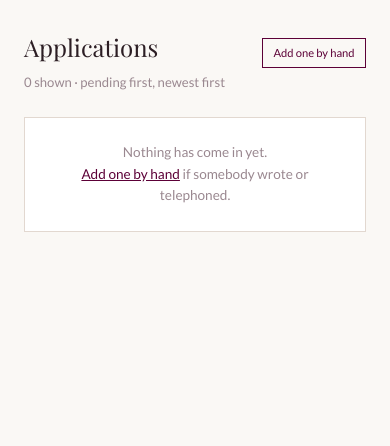
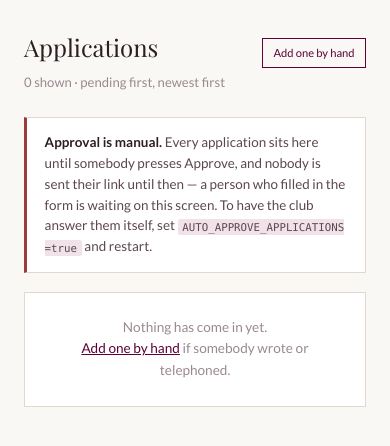
Before and after one commit to pel-matiasvaldivia/warmspringscellars, a FastAPI app: template api/app/templates/admin/applications.html in a window 390 px wide. Shown: the part 132-578 px from the top of the page. Run offline with FastAPI, Linux system fonts and the light colour scheme; the template is opened without the code that fills it, so the values that code supplies are empty.

Commit message:
Approve by default, and say on the screen which way it is running
Cecilia is still opening applications to approve them. She was told
twice that it had been made automatic, and twice it was not, because
AUTO_APPROVE_APPLICATIONS lives in a file nobody reads and its absence
says nothing anywhere.

So two changes, and the second is the one that matters.

AUTOMATIC IS NOW THE DEFAULT. It used to be off unless somebody turned
it on, on the reasoning that letting strangers through the door is the
winery's decision and not a default. The winery made that decision. A
default that has to be discovered in order to get the behaviour everyone
has already agreed on is not a safe default, it is a trap. Setting it to
false still puts a person back in the loop, and the tests pin the
setting rather than inherit it, so both paths stay covered.

THE APPLICATIONS SCREEN SAYS WHICH WAY IT IS RUNNING, at the top, before
the table. Green: approval is automatic, you do not need to open these,
and the N still marked pending came in before it was switched on. Red:
every application is sitting here waiting for you and the member has had
nothing. Either way nobody has to ask somebody else what the server is
doing, which is how this went wrong twice.

AND WHAT EACH LETTER BROUGHT IN. The campaigns screen said the numbers
belonged to the mailing platform, which is true of opens and bounces and
not true of the only number the winery actually cares about: who joined.
Every wave's link carries its own src and the form keeps it on the
application, so the screen now groups applicants by the letter they came
through and names them -- with where each one stopped. Somebody with an
offer still open is counted apart, because they are a telephone call
worth making and a bare total is not.

Seeded against a copy of the winery's own shape -- eleven applications,
two members, four offers opened and five never opened -- and both
screens read correctly.

Co-Authored-By: Claude Opus 5 <noreply@anthropic.com>
Claude-Session: https://claude.ai/code/session_01HwT4o5Vs1iJad4Lv1SJiC3

```diff
--- a/api/app/campaign.py
+++ b/api/app/campaign.py
@@ -29,6 +29,7 @@ it is uploaded. Nothing in this module sends anything.
 
 from __future__ import annotations
 
+import re
 import sqlite3
 
 from .db import now
@@ -113,3 +114,67 @@ def by_source(con: sqlite3.Connection) -> list[sqlite3.Row]:
     return con.execute(
         "SELECT source, COUNT(*) AS how_many FROM email_suppression "
         "GROUP BY source ORDER BY how_many DESC").fetchall()
+
+
+# ── what each wave actually brought in ───────────────────────────────────
+# The platform counts who opened a letter. Only the club knows who joined
+# because of it, and it knows because every wave's link carries its own
+# `src`, which the form stores on the application's referral.
+
+# The referral holds either the campaign tag alone, or the answer somebody
+# chose from the dropdown and then the tag: "Deerfield Ranch Winery ·
+# wave-4-six-bottle-a". The tag is always last, because that is where the
+# form appends it.
+_WAVE = re.compile(r"(?:^|·\s*)(wave-[a-z0-9-]+)\s*$")
+
+
+def wave_of(referral: str | None) -> str:
+    match = _WAVE.search((referral or "").strip())
+    return match.group(1) if match else ""
+
+
+def what_each_wave_brought(con: sqlite3.Connection) -> list[dict]:
+    """Every applicant, grouped by the wave whose link they arrived through.
+
+    One row per person rather than a count, because "how many" is the
+    question the winery asks first and "who, and where did they stop" is the
+    one it asks immediately afterwards — and the second one is what somebody
+    can act on. A person with an offer they never opened is a telephone call
+    worth making; a bare number is not.
+
+    People who came without a campaign link are kept, under a heading of
+    their own. They are not noise: they are the word of mouth.
+    """
+    rows = con.execute(
+        "SELECT a.id, a.created_at, a.first_name, a.last_name, a.email,"
+        " a.city, a.state, a.referral, a.status AS application_status,"
+        " o.status AS offer_status, o.expires_at,"
+        " m.status AS membership_status,"
+        # What they settled on if they joined, and what they asked for if
+        # they did not — the second is the more useful of the two when the
+        # point of the row is to telephone somebody.
+        " COALESCE(m.tier_key, a.tier_interest) AS tier_key"
+        " FROM application a"
+        " LEFT JOIN offer o ON o.application_id = a.id"
+        " LEFT JOIN membership m ON m.application_id = a.id"
+        " ORDER BY a.created_at"
+    ).fetchall()
+
+    groups: dict[str, dict] = {}
+    for row in rows:
+        key = wave_of(row["referral"])
+        group = groups.setdefault(key, {"source": key, "people": [],
+                                        "members": 0, "waiting": 0})
+        group["people"].append(row)
+        if row["membership_status"] == "active":
+            group["members"] += 1
+        elif row["offer_status"] in ("sent", "opened"):
+            # Still reachable: an offer that is open is somebody the winery
+            # can still close, and that is the whole point of listing them.
+            group["waiting"] += 1
+
+    # Waves in their own order, and the people who came by another road last.
+    def order(group: dict) -> tuple:
+        return (group["source"] == "", group["source"])
+
+    return sorted(groups.values(), key=order)
--- a/api/app/main.py
+++ b/api/app/main.py
@@ -655,7 +655,13 @@ def admin_applications(request: Request, actor: str = Depends(require_admin)) ->
     rows = db.all(
         "SELECT * FROM application ORDER BY (status != 'pending'), created_at DESC LIMIT 200"
     )
-    return admin_page(request, "applications.html", "applications", rows=rows)
+    # Whether anybody has to do anything here is the first question this
+    # screen should answer, and until now it answered it nowhere: somebody
+    # went on opening applications for days because nothing said they were
+    # already handled.
+    return admin_page(request, "applications.html", "applications", rows=rows,
+                      automatic=settings.auto_approve_applications,
+                      still_pending=sum(1 for r in rows if r["status"] == "pending"))
 
 
 # How a hand-entered enquiry reached the winery. The first three are what the
@@ -1530,7 +1536,8 @@ def admin_campaigns(request: Request,
     with db.connect() as con:
         return admin_page(request, "campaigns.html", "campaigns",
                           suppressed=campaign.suppressed(con),
-                          by_source=campaign.by_source(con))
+                          by_source=campaign.by_source(con),
+                          waves=campaign.what_each_wave_brought(con))
 
 
 @app.get("/admin/campaigns/suppressions.csv")
--- a/api/app/templates/admin/applications.html
+++ b/api/app/templates/admin/applications.html
@@ -5,6 +5,26 @@
   <a class="btn ghost small" href="/admin/applications/new">Add one by hand</a>
 </div>
 <p class="sub">{{ rows|length }} shown · pending first, newest first</p>
+
+{# The first question this screen has to answer: is anybody waiting for me? #}
+{% if automatic %}
+<div class="notice ok" style="margin:0 0 1.2rem">
+  <b>Approval is automatic.</b> A form sent from the website is approved the
+  moment it arrives, and the member is given their link there and then &mdash;
+  on the page and by email. <b>You do not need to open these.</b>
+  {% if still_pending %}
+  The {{ still_pending }} marked <i>pending</i> came in before this was
+  switched on, or were added here by hand; those still need you.
+  {% endif %}
+</div>
+{% else %}
+<div class="notice bad" style="margin:0 0 1.2rem">
+  <b>Approval is manual.</b> Every application sits here until somebody
+  presses Approve, and nobody is sent their link until then &mdash; a person
+  who filled in the form is waiting on this screen. To have the club answer
+  them itself, set <code>AUTO_APPROVE_APPLICATIONS=true</code> and restart.
+</div>
+{% endif %}
 
 {% if not rows %}
 <div class="empty">
--- a/api/app/templates/admin/layout.html
+++ b/api/app/templates/admin/layout.html
@@ -102,6 +102,14 @@ p.ok b{color:var(--text)}
        background:var(--surface);border:1px solid var(--border)}
 code{font-family:ui-monospace,SFMono-Regular,Menlo,monospace;font-size:.8em;
      background:var(--wine-pale);padding:.1rem .3rem;border-radius:2px;word-break:break-all}
+/* A standing statement about how the desk is running, as opposed to the
+   one-off `done` message after an action. */
+.notice{background:var(--surface);border:1px solid var(--border);
+        border-left:3px solid var(--wine);padding:.9rem 1.1rem;font-size:.84rem;
+        color:var(--text-2);line-height:1.55}
+.notice.ok{border-left-color:var(--ok)}
+.notice.bad{border-left-color:var(--bad)}
+.notice b{color:var(--text)}
 .log{font-size:.76rem;color:var(--text-2)}
 .log time{color:var(--muted);font-family:ui-monospace,SFMono-Regular,Menlo,monospace}
 </style>
```
Also changed, not shown: api/app/config.py (+12 -3 lines), api/app/templates/admin/campaigns.html (+63 -6 lines), api/tests/test_campaign.py (+74 -0 lines), api/tests/test_flow.py (+23 -2 lines).
